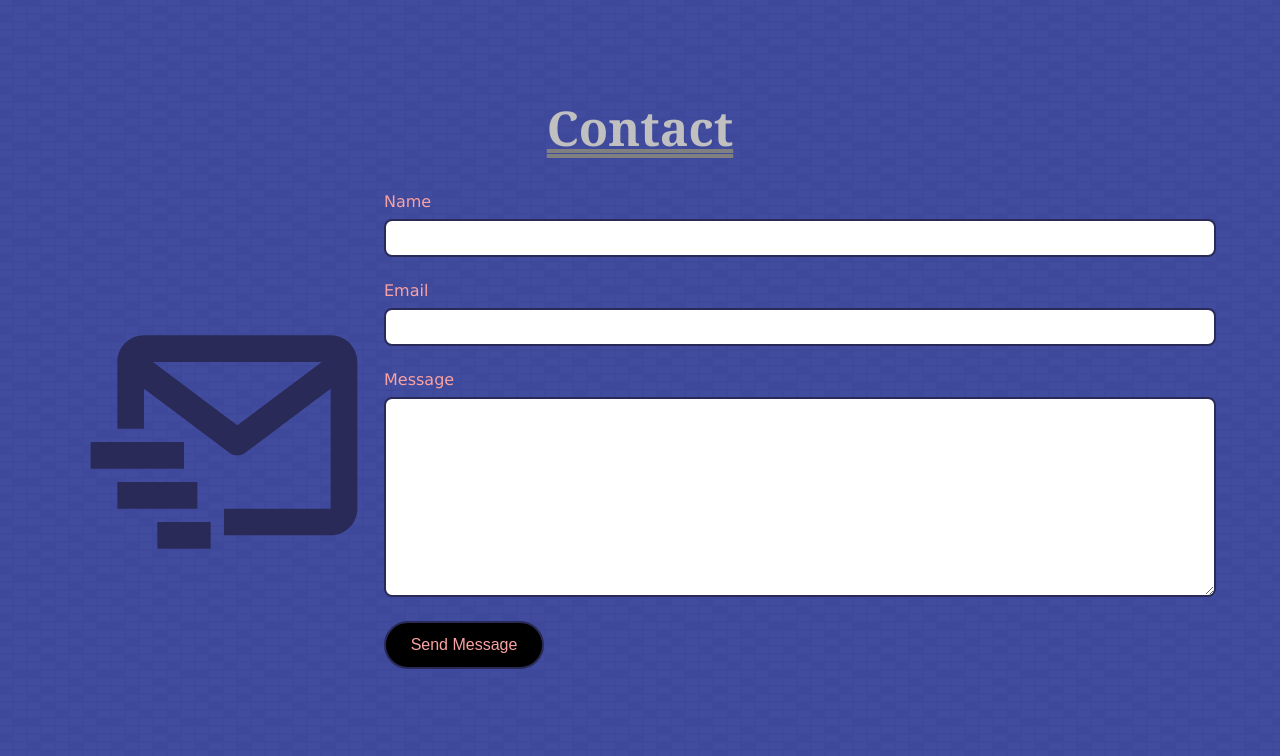
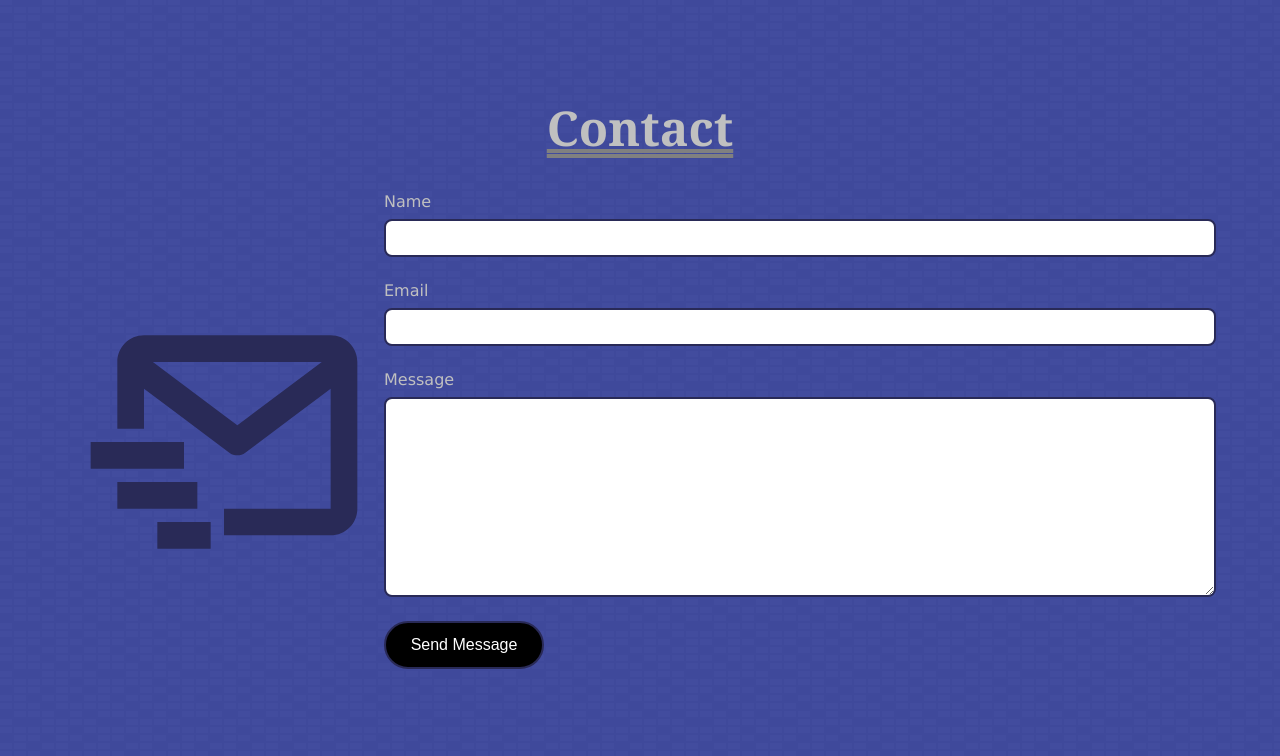
Before and after one commit to MitchellJC/PersonalWebsite, a Flask app: page /contact in a window 1280 px wide. Shown: the part 91-847 px from the top of the page. Run offline with Flask 2, Linux system fonts and the light colour scheme; some libraries are stand-ins or nearby versions.

Commit message:
Fixed colour scheme of contact page

```diff
--- a/static/css/main.css
+++ b/static/css/main.css
@@ -539,7 +539,7 @@ nav a:hover{
 
 label{
 	display: block;
-	color: var(--pink);
+	color: silver;
 	margin-bottom: .5em;
 }
 
@@ -562,7 +562,7 @@ input, textarea{
 
 input[type="submit"] {
 	background-color: black;
-	color: var(--pink);
+	color: white;
 	height: 3em;
 	border-radius: 1.5em;
 	width: 10em;
```
